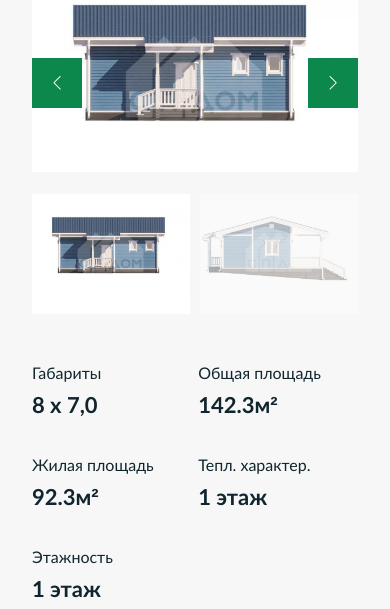
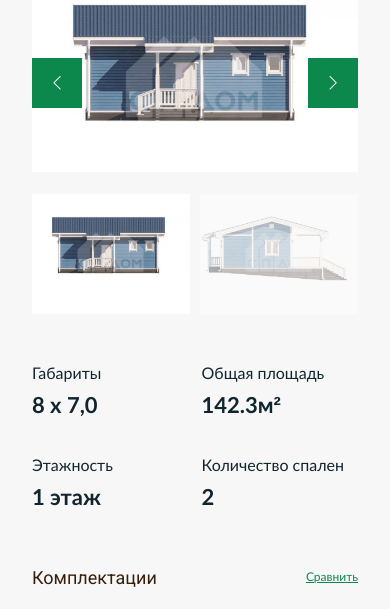
Before and after one commit to Shemchuk/wooden-houses, a website: page index.html in a window 390 px wide. Shown: the part 190-799 px from the top of the page. Drawn offline with Linux system fonts and the light colour scheme.

Commit message:
Update styles

```diff
--- a/assets/scss/styles.scss
+++ b/assets/scss/styles.scss
@@ -478,7 +478,7 @@ div.content-wrapper {
 //   display: block;
 // }
 
-.column-bottom-5 {
+.section__description .column-bottom-5 {
   display: flex;
   flex-wrap: wrap;
   justify-content: space-between;
@@ -486,11 +486,11 @@ div.content-wrapper {
   margin-top: 50px;
   // padding-bottom: 50px;
 
-  .column-bottom-5 .item {
-    width: 14%;
-  }
+  .item {
+    display: flex;
+    flex-direction: column;
+    // width: 20%;
 
-  .item {
     .title {
       @include fontLatoRegular;
       font-size: 18px;
@@ -509,6 +509,7 @@ div.content-wrapper {
       font-size: 24px;
       line-height: 24px;
       color: $color_w;
+      margin-top: auto;
 
       @media (max-width: $mobile) {
         font-size: 22px;
@@ -519,17 +520,12 @@ div.content-wrapper {
 }
 
 @media screen and (max-width: 1024px) {
-  .column-bottom-5 .item {
-    width: 30%;
+  .section__description .column-bottom-5 .item {
+    width: 48%;
     margin-bottom: 40px;
   }
 }
 
-@media screen and (max-width: 576px) {
-  .column-bottom-5 .item {
-    width: 49%;
-  }
-}
 
 .section__feedback {
   display: flex;
--- a/index.html
+++ b/index.html
@@ -157,29 +157,21 @@
 
             <div class="item">
               <div class="title">
-                Жилая площадь
-              </div>
-              <div class="text">
-                92.3м²
-              </div>
-            </div>
-
-            <div class="item">
-              <div class="title">
-                Тепл. характер.
-              </div>
-              <div class="text">
-              1 этаж
-              </div>
-            </div>
-
-            <div class="item">
-              <div class="title">
                 Этажность
               </div>
               <div class="text">
                 1 этаж </div>
             </div>
+
+            <div class="item">
+              <div class="title">
+                Количество спален
+              </div>
+              <div class="text">
+                2
+              </div>
+            </div>
+
           </div>
         </div>
 
```
Also changed, not shown: assets/css/styles.css, dist/assets/css/styles.css, dist/assets/scss/styles.scss, dist/index.html, 2 other files.
